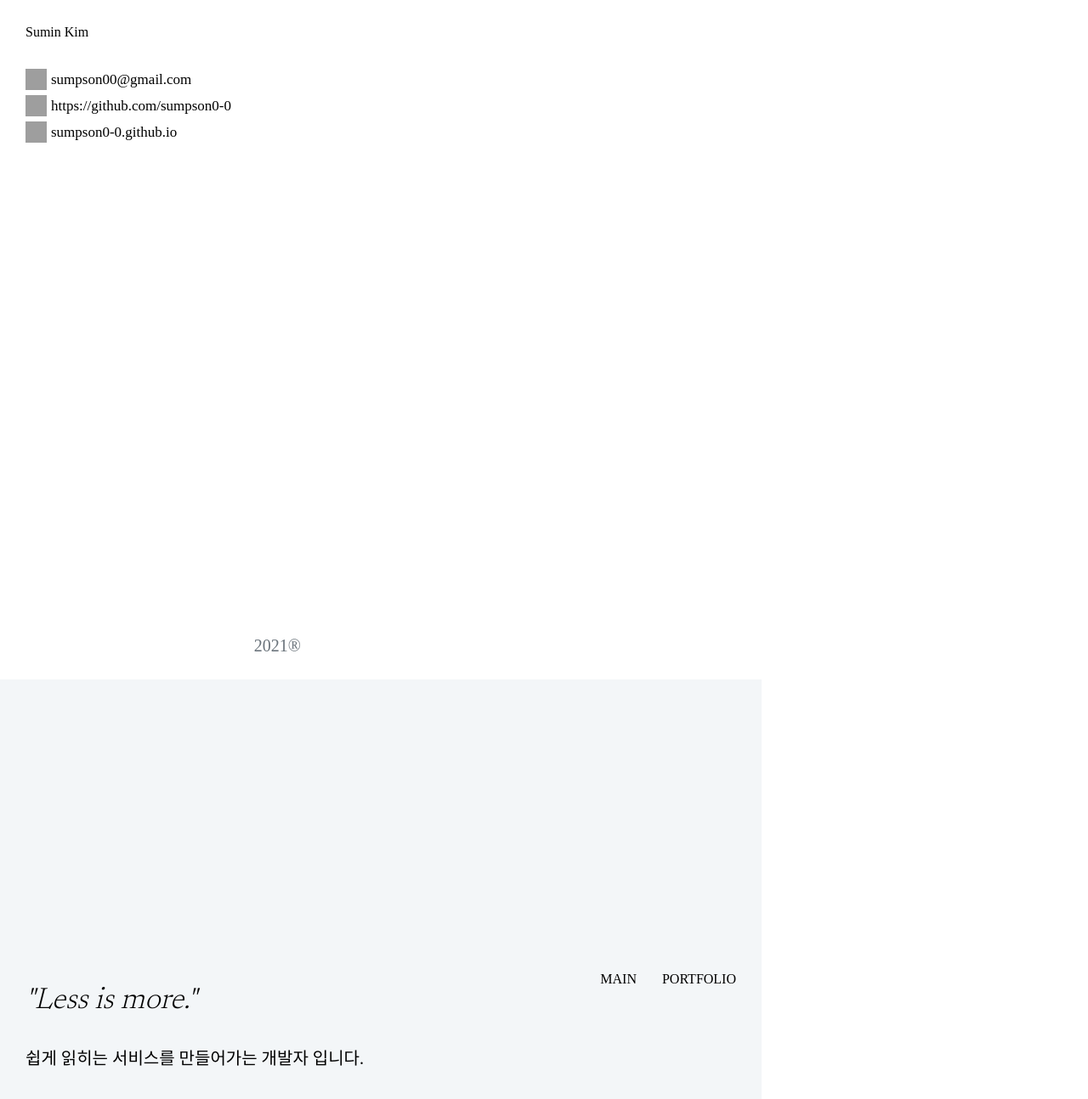
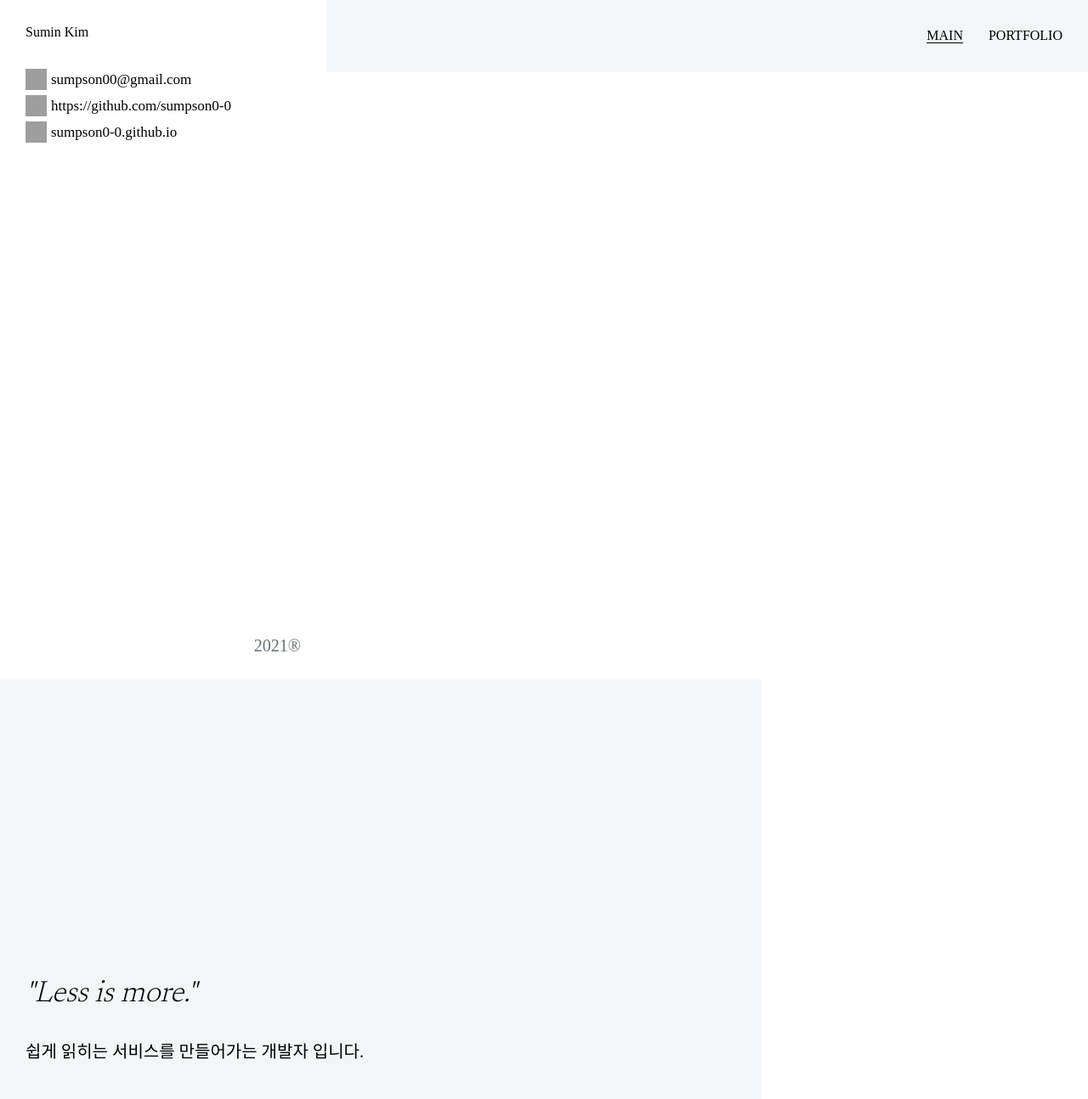
Before and after one commit to sum-in-e/personal_web, a React (Create React App) app: page /#/ in a window 1280 px wide. Shown: the top 1294 px of the page at 85% size. Built offline with nearby package versions, Linux system fonts and the light colour scheme; grey boxes are pictures that could not be loaded.

Commit message:
네비게이션 뒤로가기 버튼 추가

```diff
--- a/src/components/Navigation.js
+++ b/src/components/Navigation.js
@@ -1,24 +1,49 @@
-import React from 'react';
-import { Link } from 'react-router-dom';
+import { React } from 'react';
+import { useParams, useLocation, Link } from 'react-router-dom';
 import styled from 'styled-components';
 
-const Navigation = () => (
-	<Container>
+const Navigation = () => {
+	const location = useLocation();
+	const params = useParams();
+	return (
+		<Container isDetail={params.id !== undefined}>
+			{params.id === undefined ? (
+				''
+			) : (
+				<GoBack to="/portfolio">
+					<img src="https://img.icons8.com/cotton/64/000000/back.png" />
+				</GoBack>
+			)}
 			<Ul>
-			<Li>
+				<Li isPainting={location.pathname === '/'}>
 					<GoToLink to="/">MAIN</GoToLink>
 				</Li>
-			<Li>
+				<Li isPainting={location.pathname.includes('portfolio')}>
 					<GoToLink to="/portfolio">PORTFOLIO</GoToLink>
 				</Li>
 			</Ul>
 		</Container>
 	);
+};
 
 const Container = styled.nav`
 	display: flex;
-	justify-content: flex-end;
-	width: 100%;
+	justify-content: ${props => (props.isDetail ? 'space-between' : 'flex-end')};
+	align-items: center;
+	position: fixed;
+	top: 0;
+	right: 0;
+	width: 70%;
+	height: 85px;
+	padding: 20px 30px;
+	background-color: #f3f6f8;
+`;
+
+const GoBack = styled(Link)`
+	& > img {
+		width: 40px;
+		height: 40px;
+	}
 `;
 
 const Ul = styled.ul`
@@ -27,6 +52,7 @@ const Ul = styled.ul`
 
 const Li = styled.li`
 	margin-left: 30px;
+	border-bottom: 1px solid ${props => (props.isPainting ? ' black' : 'none')};
 	cursor: pointer;
 `;
 
```
Lines whose indentation alone changed are shown as unchanged.
